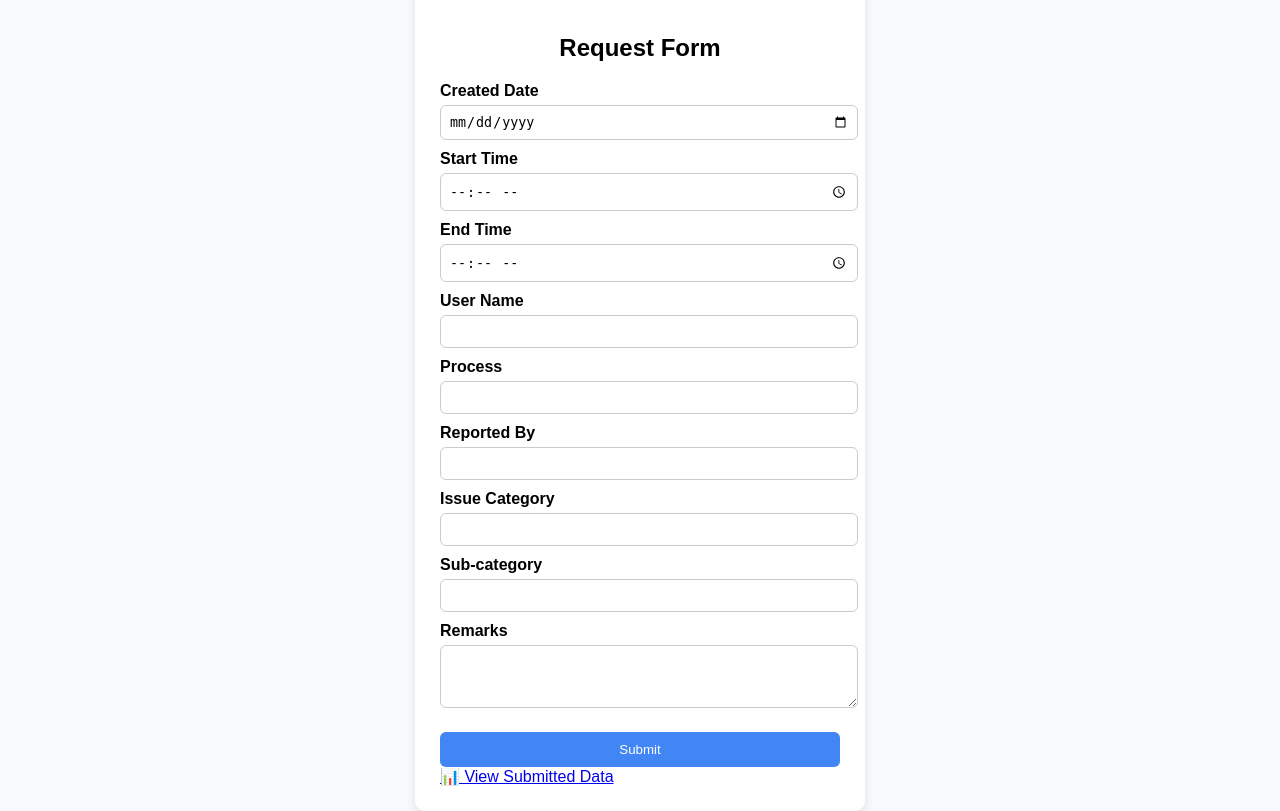
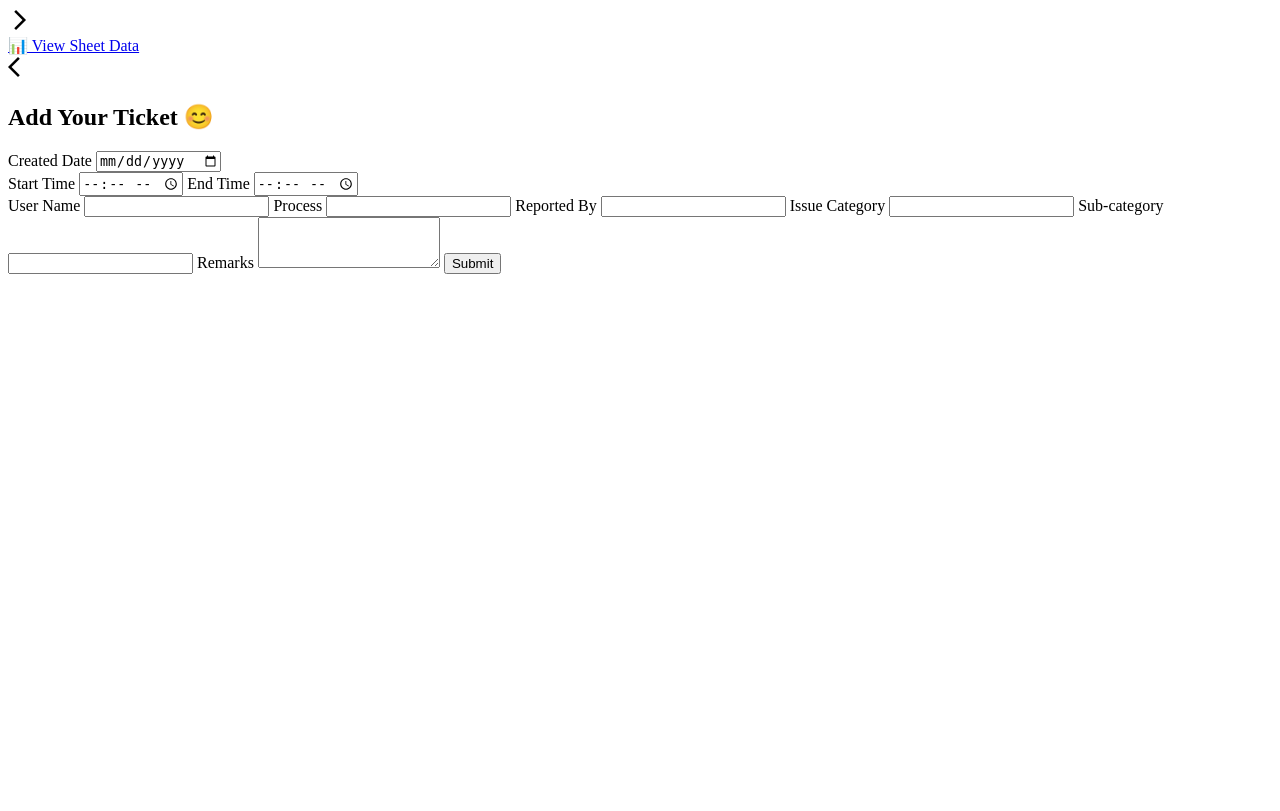
Before and after one commit to abhishekdubalgonde/Reporting_Tool, a Flask app: page / in a window 1280 px wide. After the commit the page ends 274 px from the top, so only its background shows below. Run offline with Flask 3, Linux system fonts and the light colour scheme; parts of the project's set-up code (start-up, migrations or seed data) failed here and were passed over.

Commit message:
Refactor index.html for improved layout and styles
Updated the HTML structure and styling for the request form, including new links and a refresh meta tag.

```diff
--- a/templates/index.html
+++ b/templates/index.html
@@ -4,91 +4,55 @@
     <meta charset="UTF-8" />
     <meta name="viewport" content="width=device-width, initial-scale=1.0" />
     <title>Request Form</title>
-  <style>
-    body {
-      font-family: Arial, sans-serif;
-      background: #f7f9fc;
-      margin: 0;
-      padding: 0;
-      display: flex;
-      justify-content: center;
-      align-items: center;
-      height: 100vh;
-    }
-    form {
-      background: white;
-      padding: 25px;
-      border-radius: 10px;
-      box-shadow: 0 4px 8px rgba(0,0,0,0.1);
-      width: 400px;
-    }
-    h2 {
-      text-align: center;
-      margin-bottom: 20px;
-    }
-    label {
-      font-weight: bold;
-      display: block;
-      margin-top: 10px;
-    }
-    input, select, textarea {
-      width: 100%;
-      padding: 8px;
-      margin-top: 5px;
-      border: 1px solid #ccc;
-      border-radius: 6px;
-    }
-    button {
-      background-color: #4285F4;
-      color: white;
-      border: none;
-      margin-top: 20px;
-      padding: 10px;
-      width: 100%;
-      border-radius: 6px;
-      cursor: pointer;
-    }
-    button:hover {
-      background-color: #3367d6;
-    }
-  </style>
+    <meta http-equiv="refresh" content="5" />
+    <link rel="stylesheet" href="../static/style.css" />
+    <link
+      rel="stylesheet"
+      href="https://fonts.googleapis.com/css2?family=Material+Symbols+Outlined:opsz,wght,FILL,GRAD@20..48,100..700,0..1,-50..200&icon_names=arrow_back_ios"
+    />
+<link rel="stylesheet" href="https://fonts.googleapis.com/css2?family=Material+Symbols+Outlined:opsz,wght,FILL,GRAD@20..48,100..700,0..1,-50..200&icon_names=arrow_forward_ios,GRAD@24,400,0,0&icon_names=arrow_back_ios" />
   </head>
   <body>
-  <form action="/submit" method="POST">
-    <h2>Request Form</h2>
-
+    <div class="Hero">
+      <div class="container">
+        <div class="menubar">
+          <span class="material-symbols-outlined"> arrow_forward_ios </span>
+          <div class="container text-center mt-4">
+            <a href="/view" class="btn btn-outline-primary px-5 py-2"
+              >📊 View Sheet Data</a
+            >
+          </div>
+        </div>
+        <span class="material-symbols-outlined back_icon">
+          arrow_back_ios
+        </span>
+        <div class="form_body">
+          <form class="glass-card" action="/submit" method="POST">
+            <h2>Add Your Ticket 😊</h2>
             <label>Created Date</label>
             <input type="date" name="created_date" required />
-
+            <div class="time_box">
               <label>Start Time</label>
               <input type="time" name="start_time" required />
-
               <label>End Time</label>
               <input type="time" name="end_time" required />
-
+            </div>
             <label>User Name</label>
             <input type="text" name="user_name" required />
-
             <label>Process</label>
             <input type="text" name="process" required />
-
             <label>Reported By</label>
             <input type="text" name="reported_by" required />
-
             <label>Issue Category</label>
             <input type="text" name="issue_category" required />
-
             <label>Sub-category</label>
             <input type="text" name="sub_category" required />
-
             <label>Remarks</label>
             <textarea name="remarks" rows="3" required></textarea>
-
             <button type="submit">Submit</button>
-
-    <div class="text-center mt-4">
-      <a href="/view" class="btn btn-outline-primary px-5 py-2">📊 View Submitted Data</a>
+          </form>
         </div>
-  </form>
+      </div>
+    </div>
   </body>
 </html>
```
Lines whose indentation alone changed are shown as unchanged.
